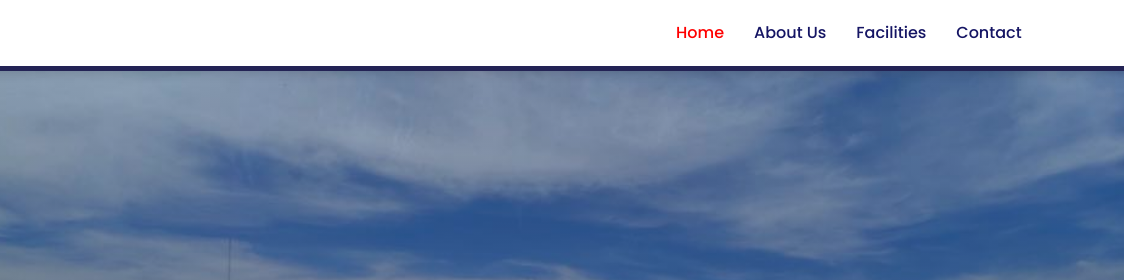
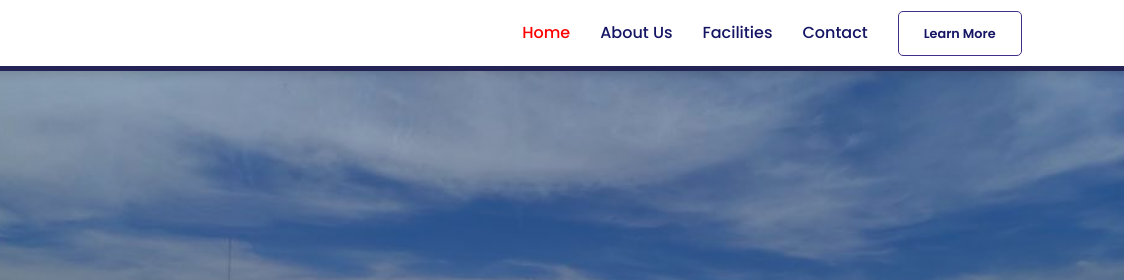
Before and after one commit to MDirect31/MDirectors, a plain HTML site: page index.html in a window 1280 px wide. Shown: the top 280 px of the page, 156-1280 px from the left. Drawn offline with nearby package versions, Linux system fonts and the light colour scheme.

Commit message:
Update index.html

```diff
--- a/index.html
+++ b/index.html
@@ -24,6 +24,7 @@
                 <li><a href="about.html">About Us</a></li>
                 <li><a href="course.html">Facilities</a></li>
                 <li><a href="contact.html">Contact</a></li>
+                <li><a class="blue" href="join.html">Learn More</a></li>
             </ul>
             <img id="menu-btn" src="images/menu.png" alt="">
         </div>
```
